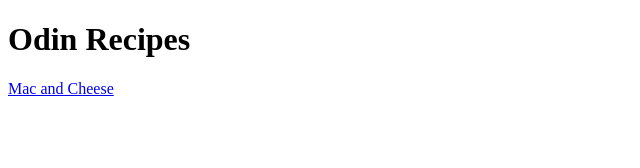
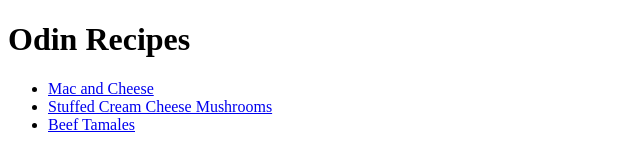
Before and after one commit to Skuffers/odin-recipes, a plain HTML site: page index.html in a window 1280 px wide. Shown: the whole page, without its empty margins (0-640 px from the left). Drawn offline with Linux system fonts and the light colour scheme.

Commit message:
Update index.html with recipe links

```diff
--- a/index.html
+++ b/index.html
@@ -7,6 +7,10 @@
 </head>
 <body>
     <h1>Odin Recipes</h1>
-    <a href="recipes/mac-and-cheese.html">Mac and Cheese</a>
+        <ul>
+            <li><a href="recipes/mac-and-cheese.html">Mac and Cheese</a></li>
+            <li><a href="recipes/stuffed-mushrooms.html">Stuffed Cream Cheese Mushrooms</a></li>
+            <li><a href="recipes/beef-tamales.html">Beef Tamales</a></li>
+        </ul>
 </body>
 </html>
```
